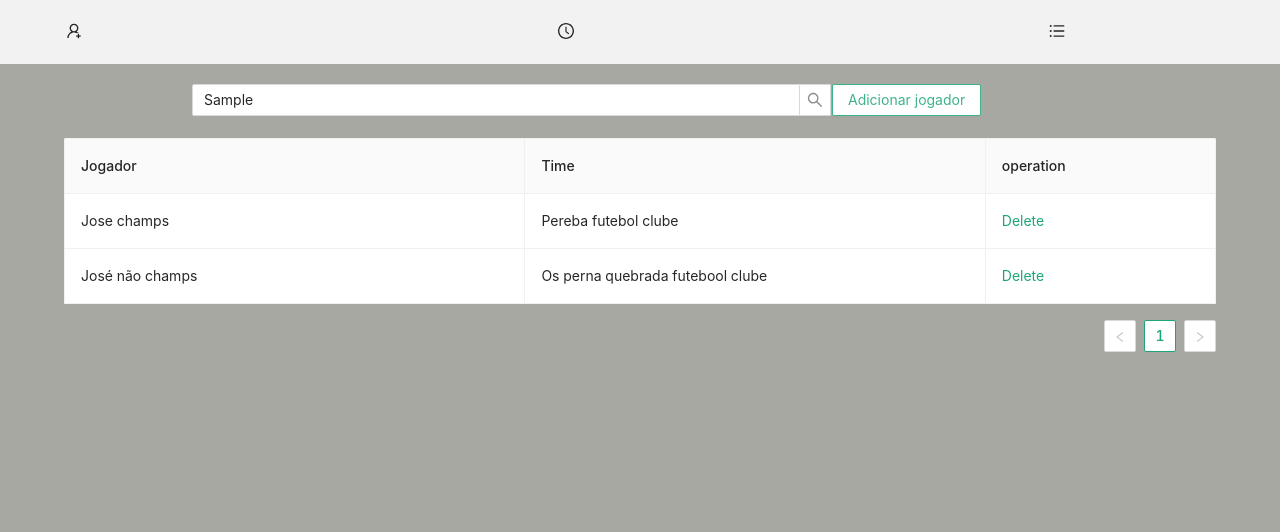
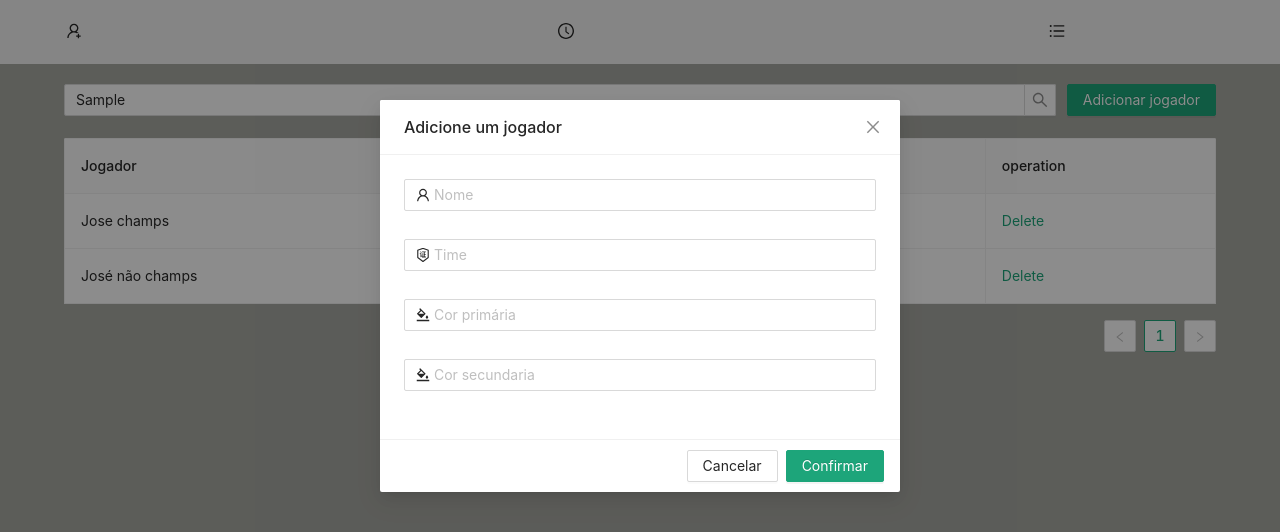
Before and after one commit to FootballForFriends/App-liga, a React (Create React App) app: page / in a window 1280 px wide. Both pictures are taken after typing "Sample" into the empty fields and a click on the button "Adicionar jogador". Shown: the top 532 px of the page. Built offline with nearby package versions, Linux system fonts and the light colour scheme.

Commit message:
Adicionando adição de jogadores

```diff
--- a/src/pages/principal/index.tsx
+++ b/src/pages/principal/index.tsx
@@ -1,27 +1,79 @@
-import { Row, Col, Button, Input } from 'antd';
+import React from 'react';
+import { uuid } from 'uuidv4';
+import { BgColorsOutlined, UserOutlined, VerifiedOutlined } from '@ant-design/icons';
+import { Row, Col, Input, Form } from 'antd';
+import ModalButton from '../../componentes/modal';
 import CustomTable from '../../componentes/table';
 
+interface IFormProps {
+  [key: string]: any;
+}
+
 const Principal: React.FC = () => {
+  const [form] = Form.useForm();
+  const [jogadores, setJogadores] = React.useState<IFormProps[]>([]);
   const { Search } = Input;
+
+  const onFinish = (values: any) => {
+    const jogador: { [key: string]: any } = {};
+
+    for (const value in values) {
+      jogador[value] = values[value];
+    }
+
+    jogador['key'] = uuid();
+
+    setJogadores([...jogadores, jogador]);
+  };
+  console.log(jogadores)
+
   return (<>
-    <Row align='middle' justify='center'>
-      <Col flex='50%'>
+    <Row align='middle' justify='space-around'>
+      <Col flex='90%'>
+        <Row align='middle' justify='space-around' gutter={{ xs: 4, sm: 8, md: 14, lg: 10 }}>
+          <Col flex='auto'>
             <Search
               placeholder='Pesquisar...'
               onSearch={(value: any) => console.log('buscando...', value)}
               style={{ width: '100%' }}
             />
           </Col>
-      <Col flex='20%'>
-        <Button type='default'>
-          Adicionar jogador
-          </Button>
+          <Col flex='142px'>
+            <ModalButton buttonTitle='Adicionar jogador' modalTitle='Adicione um jogador' form={form}>
+              <Form form={form} name="form_in_modal" onFinish={onFinish}>
+                <Row align='middle' justify='space-around' gutter={[4, 4]}>
+                  <Col flex='auto'>
+                    <Form.Item name='nome'>
+                      <Input placeholder="Nome" prefix={<UserOutlined />} />
+                    </Form.Item>
+                  </Col>
+                  <Col flex='auto'>
+                    <Form.Item name='time'>
+                      <Input placeholder="Time" prefix={<VerifiedOutlined />} />
+                    </Form.Item>
+                  </Col>
+
+                  <Col flex='auto'>
+                    <Form.Item name='corPrimaria'>
+                      <Input placeholder="Cor primária" prefix={<BgColorsOutlined />} />
+                    </Form.Item>
+                  </Col>
+                  <Col flex='auto'>
+                    <Form.Item name='corSecundaria'>
+                      <Input placeholder="Cor secundaria" prefix={<BgColorsOutlined />} />
+                    </Form.Item>
+                  </Col>
+                </Row>
+              </Form>
+            </ModalButton>
+          </Col>
+        </Row>
       </Col>
     </Row>
     <br />
     <Row align='middle' justify='center'>
       <Col flex='90%'>
-        <CustomTable />
+        <CustomTable data={jogadores} />
       </Col>
     </Row>
   </>)
```
Lines whose indentation alone changed are shown as unchanged.
